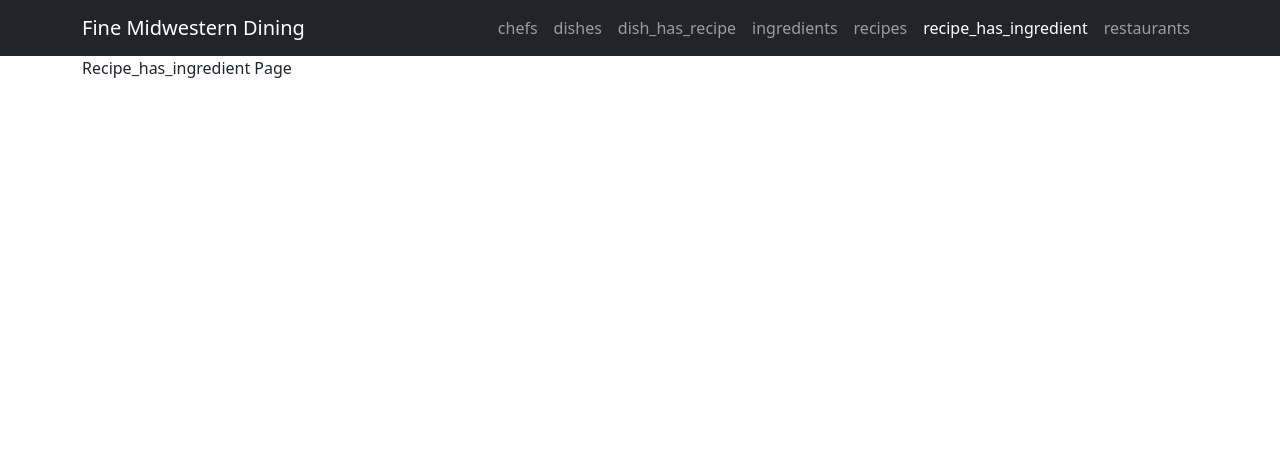
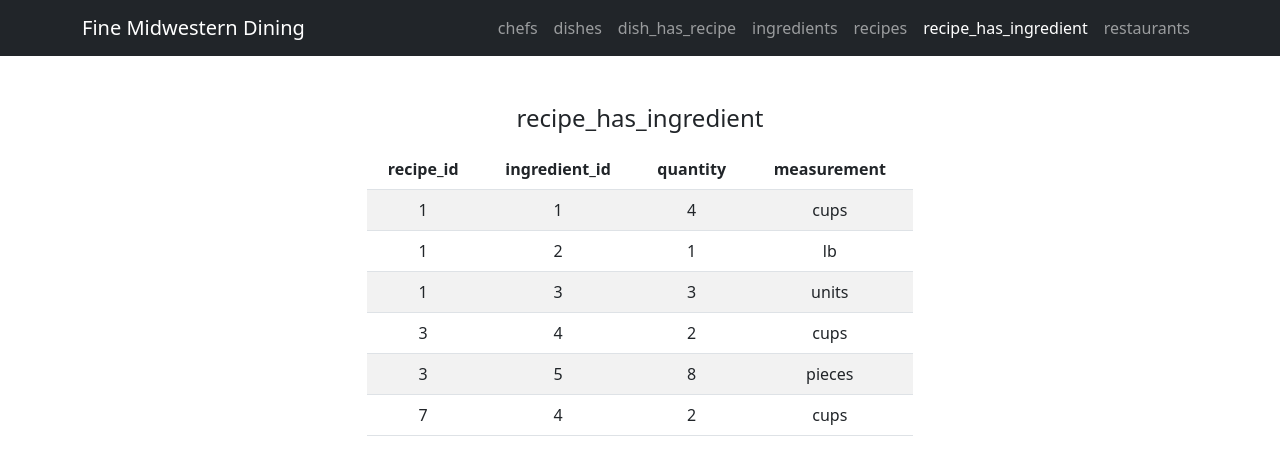
Before and after one commit to djleedke/osu-cs340-portfolio-course-project, a Flask app: page /recipe-has-ingredient in a window 1280 px wide. Shown: the top 475 px of the page. Run offline with Flask 2, Linux system fonts and the light colour scheme; data comes from the database, SQL or seed files in the repository; data that the repository does not hold is empty; some libraries are stand-ins or nearby versions.

Commit message:
dish_has_recipe and recipe_has_ingredient now show data from DB

```diff
--- a/app.py
+++ b/app.py
@@ -48,7 +48,22 @@ def dishes():
 
 @app.route('/dish-has-recipe')
 def dish_has_recipe():
-    return render_template('pages/dish_has_recipe.html')
+
+    context = {}
+
+    try:
+        # Getting counts from each table to display the # of rows
+        cursor = mysql.connection.cursor()
+        query = (
+            "SELECT * FROM dish_has_recipe"
+        )
+
+        cursor.execute(query)
+        context = cursor.fetchall()
+    except Exception as e:
+        print(e)
+
+    return render_template('pages/dish_has_recipe.html', context=context)
 
 @app.route('/ingredients')
 def ingredients():
@@ -60,7 +75,22 @@ def recipes():
 
 @app.route('/recipe-has-ingredient')
 def recipe_has_ingredient():
-    return render_template('pages/recipe_has_ingredient.html')
+
+    context = {}
+
+    try:
+        # Getting counts from each table to display the # of rows
+        cursor = mysql.connection.cursor()
+        query = (
+            "SELECT * FROM recipe_has_ingredient"
+        )
+
+        cursor.execute(query)
+        context = cursor.fetchall()
+    except Exception as e:
+        print(e)
+
+    return render_template('pages/recipe_has_ingredient.html', context=context)
 
 @app.route('/restaurants')
 def restaurants():
--- a/sql_queries/DDL.sql
+++ b/sql_queries/DDL.sql
@@ -1,4 +1,4 @@
--- MariaDB dump 10.19  Distrib 10.4.25-MariaDB, for Linux (x86_64)
+-- MariaDB dump 10.19  Distrib 10.6.8-MariaDB, for Linux (x86_64)
 --
 -- Host: classmysql.engr.oregonstate.edu    Database: cs340_leedked
 -- ------------------------------------------------------
@@ -71,6 +71,7 @@ CREATE TABLE `dish_has_recipe` (
 
 LOCK TABLES `dish_has_recipe` WRITE;
 /*!40000 ALTER TABLE `dish_has_recipe` DISABLE KEYS */;
+INSERT INTO `dish_has_recipe` VALUES (1,2),(2,5),(1,6),(2,7);
 /*!40000 ALTER TABLE `dish_has_recipe` ENABLE KEYS */;
 UNLOCK TABLES;
 
@@ -223,7 +224,7 @@ UNLOCK TABLES;
 /*!40101 SET COLLATION_CONNECTION=@OLD_COLLATION_CONNECTION */;
 /*!40111 SET SQL_NOTES=@OLD_SQL_NOTES */;
 
--- Dump completed on 2022-10-18 18:25:47
+-- Dump completed on 2022-10-23 14:31:24
 
 SET FOREIGN_KEY_CHECKS=1;
 COMMIT;
--- a/sql_queries/data_insert_query.sql
+++ b/sql_queries/data_insert_query.sql
@@ -37,7 +37,7 @@ INSERT INTO dishes (name) VALUES
 
 -- dish_has_recipe --
 
-INSERT INTO dish_has_ recipe (dish_id, recipe_id) VALUES
+INSERT INTO dish_has_recipe (dish_id, recipe_id) VALUES
     (1, 2),
     (1, 6),
     (2, 7),
--- a/templates/pages/recipe_has_ingredient.html
+++ b/templates/pages/recipe_has_ingredient.html
@@ -2,5 +2,31 @@
 {% extends 'base.html' %}
 {% set active_page = 'recipe_has_ingredient' %}
 {% block content %}
-    <div class="container">Recipe_has_ingredient Page</div>
+    <div class="container">
+        <div class="row mt-5">
+            <div class="col-6 offset-3">
+                <h4 class="text-center">recipe_has_ingredient</h4>
+                <table class="mt-3 table table-striped table-hover text-center">
+                    <thead>
+                        <tr>
+                            <th>recipe_id</th>
+                            <th>ingredient_id</th>
+                            <th>quantity</th>
+                            <th>measurement</th>
+                        </tr>
+                    </thead>
+                    <tbody>
+                        {% for row in context %}
+                        <tr>
+                            <td>{{ row.recipe_id }}</td>
+                            <td>{{ row.ingredient_id }}</td>
+                            <td>{{ row.quantity }}</td>
+                            <td>{{ row.measurement }}</td>
+                        </tr>
+                        {% endfor %}
+                    </tbody>
+                </table>
+            </div>
+        </div>
+    </div>
 {% endblock %}
```
Also changed, not shown: templates/pages/dish_has_recipe.html (+23 -1 lines).
